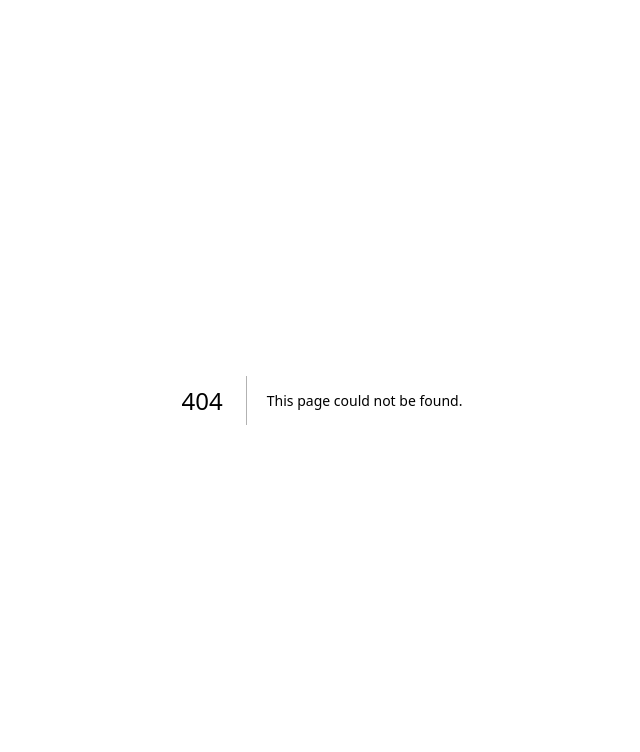
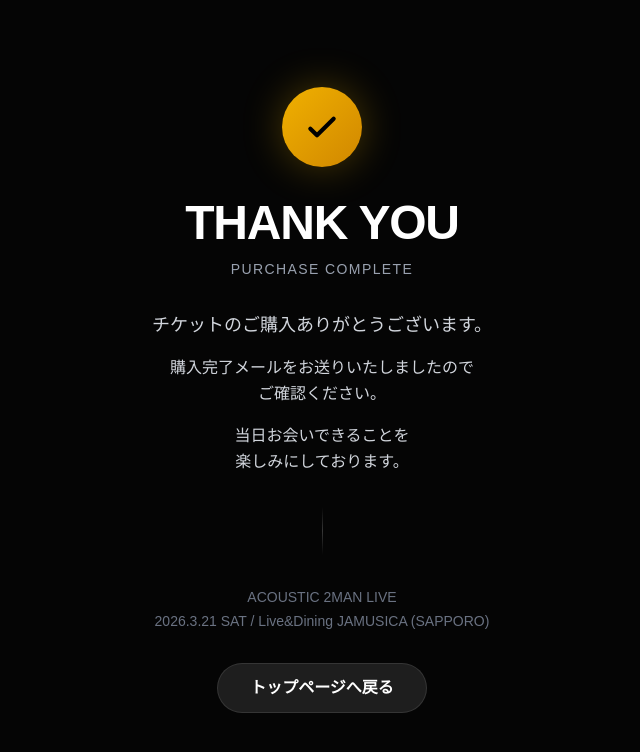
Before and after one commit to kojiki-project/20260321sapporo_live, a Next.js app: page /20260321sapporo_live/thanks in a window 1280 px wide. Before the commit this address had no page. Shown: the top 752 px of the page, without its empty margins (318-958 px from the left). Built offline with nearby package versions, Linux system fonts and the light colour scheme.

Commit message:
Add Meta Pixel base code to all pages and create Thanks page with Purchase event

```diff
--- a/src/app/layout.tsx
+++ b/src/app/layout.tsx
@@ -1,5 +1,6 @@
 import type { Metadata } from "next";
 import { Noto_Sans_JP } from "next/font/google";
+import Script from "next/script";
 import "./globals.css";
 
 const notoSansJP = Noto_Sans_JP({
@@ -19,6 +20,37 @@ export default function RootLayout({
 }>) {
   return (
     <html lang="ja">
+      <head>
+        {/* Meta Pixel Code */}
+        <Script
+          id="meta-pixel"
+          strategy="afterInteractive"
+          dangerouslySetInnerHTML={{
+            __html: `
+              !function(f,b,e,v,n,t,s)
+              {if(f.fbq)return;n=f.fbq=function(){n.callMethod?
+              n.callMethod.apply(n,arguments):n.queue.push(arguments)};
+              if(!f._fbq)f._fbq=n;n.push=n;n.loaded=!0;n.version='2.0';
+              n.queue=[];t=b.createElement(e);t.async=!0;
+              t.src=v;s=b.getElementsByTagName(e)[0];
+              s.parentNode.insertBefore(t,s)}(window, document,'script',
+              'https://connect.facebook.net/en_US/fbevents.js');
+              fbq('init', '26200497822877028');
+              fbq('track', 'PageView');
+            `,
+          }}
+        />
+        <noscript>
+          <img
+            height="1"
+            width="1"
+            style={{ display: "none" }}
+            src="https://www.facebook.com/tr?id=26200497822877028&ev=PageView&noscript=1"
+            alt=""
+          />
+        </noscript>
+        {/* End Meta Pixel Code */}
+      </head>
       <body
         className={`${notoSansJP.variable} antialiased bg-black text-white`}
       >
--- /dev/null
+++ b/src/app/thanks/page.tsx
@@ -0,0 +1,104 @@
+'use client';
+
+import { useSearchParams } from 'next/navigation';
+import { Suspense } from 'react';
+import Link from 'next/link';
+import Script from 'next/script';
+
+// チケット種類ごとの金額マッピング
+const TICKET_PRICES: Record<string, { name: string; value: number }> = {
+    standard: { name: '通常チケット', value: 3000 },
+    'support-kamo': { name: '支援チケット（鴨さんに1杯）', value: 1000 },
+    'support-mamiyo': { name: '支援チケット（マミヨ・村上に1杯）', value: 1000 },
+    'support-all': { name: '支援チケット（まとめて応援）', value: 2000 },
+};
+
+const DEFAULT_PRICE = 3000;
+
+function ThanksContent() {
+    const searchParams = useSearchParams();
+    const ticketType = searchParams.get('ticket') || 'standard';
+    const ticketInfo = TICKET_PRICES[ticketType];
+    const purchaseValue = ticketInfo ? ticketInfo.value : DEFAULT_PRICE;
+
+    return (
+        <>
+            {/* Meta Pixel - Purchase Event */}
+            <Script
+                id="meta-pixel-purchase"
+                strategy="afterInteractive"
+                dangerouslySetInnerHTML={{
+                    __html: `
+            fbq('track', 'Purchase', {
+              value: ${purchaseValue},
+              currency: 'JPY'
+            });
+          `,
+                }}
+            />
+
+            <main className="min-h-screen bg-[#050505] text-white flex items-center justify-center px-4">
+                <div className="max-w-lg w-full text-center space-y-8">
+                    {/* Icon */}
+                    <div className="w-20 h-20 mx-auto bg-gradient-to-br from-yellow-500 to-yellow-600 rounded-full flex items-center justify-center shadow-[0_0_40px_rgba(234,179,8,0.3)]">
+                        <svg xmlns="http://www.w3.org/2000/svg" className="w-10 h-10 text-black" fill="none" viewBox="0 0 24 24" stroke="currentColor" strokeWidth={2.5}>
+                            <path strokeLinecap="round" strokeLinejoin="round" d="M5 13l4 4L19 7" />
+                        </svg>
+                    </div>
+
+                    {/* Title */}
+                    <div>
+                        <h1 className="text-4xl md:text-5xl font-black tracking-tight mb-3">
+                            THANK YOU
+                        </h1>
+                        <p className="text-gray-400 text-sm tracking-widest uppercase">Purchase Complete</p>
+                    </div>
+
+                    {/* Message */}
+                    <div className="space-y-4 text-gray-300 leading-relaxed">
+                        <p className="text-lg">
+                            チケットのご購入ありがとうございます。
+                        </p>
+                        <p>
+                            購入完了メールをお送りいたしましたので<br />
+                            ご確認ください。
+                        </p>
+                        <p>
+                            当日お会いできることを<br />
+                            楽しみにしております。
+                        </p>
+                    </div>
+
+                    {/* Divider */}
+                    <div className="w-px h-12 bg-gradient-to-b from-transparent via-white/20 to-transparent mx-auto" />
+
+                    {/* Event Info */}
+                    <div className="text-sm text-gray-500 space-y-1">
+                        <p>ACOUSTIC 2MAN LIVE</p>
+                        <p>2026.3.21 SAT / Live&Dining JAMUSICA (SAPPORO)</p>
+                    </div>
+
+                    {/* Back Button */}
+                    <Link
+                        href="/"
+                        className="inline-block bg-white/10 hover:bg-white/20 text-white px-8 py-3 rounded-full font-bold transition-all border border-white/10 hover:border-white/20"
+                    >
+                        トップページへ戻る
+                    </Link>
+                </div>
+            </main>
+        </>
+    );
+}
+
+export default function ThanksPage() {
+    return (
+        <Suspense fallback={
+            <main className="min-h-screen bg-[#050505] text-white flex items-center justify-center">
+                <p className="text-gray-400">読み込み中...</p>
+            </main>
+        }>
+            <ThanksContent />
+        </Suspense>
+    );
+}
```
